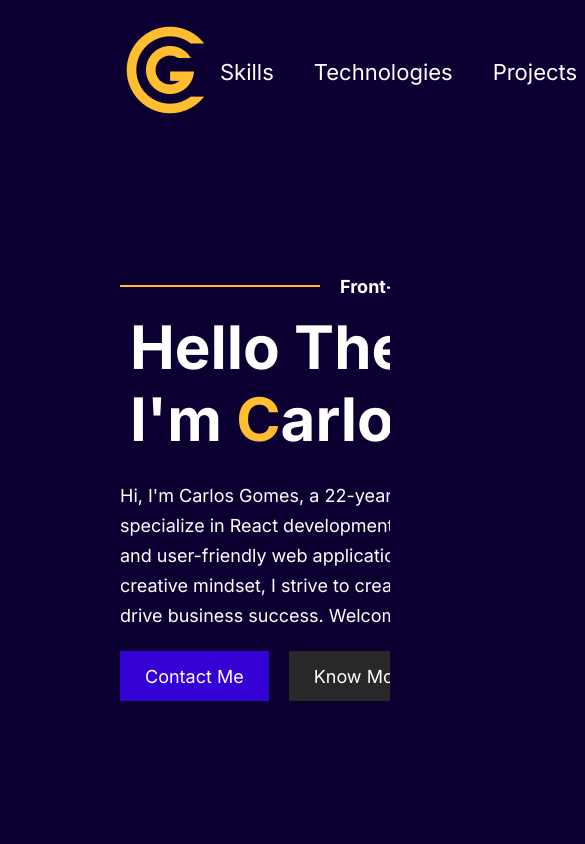
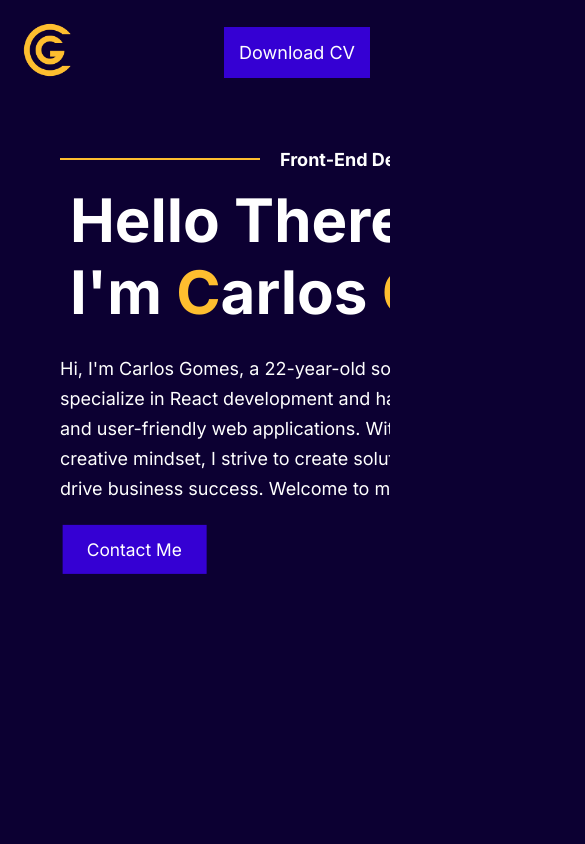
Before and after one commit to CarlosEGCH/Portfolio2023, a React (Vite) app in the folder frontend/: page / in a window 390 px wide. Shown: the top 844 px of the page, 585 px wide, since content can reach past the window. Built offline with nearby package versions, Linux system fonts and the light colour scheme.

Commit message:
Header made responsive

```diff
--- a/frontend/src/App.jsx
+++ b/frontend/src/App.jsx
@@ -14,12 +14,12 @@ export default function App() {
     <div>
       <Header />
       <Hero />
-      <Skills />
-      <Technologies />
-      <Projects />
-      <Education />
-      <Contact />
-      <Footer />
+      {/* <Skills /> */}
+      {/* <Technologies /> */}
+      {/* <Projects /> */}
+      {/* <Education /> */}
+      {/* <Contact /> */}
+      {/* <Footer /> */}
     </div>
   )
 }
--- a/frontend/src/components/layout/Header.css
+++ b/frontend/src/components/layout/Header.css
@@ -16,6 +16,19 @@
 }
 
 .header-wrapper
+.links-container
+a{
+    color: white;
+    text-decoration: none;
+}
+
+.header-wrapper
+.links-container
+a:hover{
+    color: #3500D3;
+}
+
+.header-wrapper
 .download-cv a{
     font-size: 22px;
     background-color: #3500D3;
@@ -23,6 +36,8 @@
     box-shadow: 0px 0px #240090, 0px 0px #190061;
     transition: box-shadow 0.25s ease-out;
     cursor: pointer;
+    color: white;
+    text-decoration: none;
 }
 
 /* Hover Animations */
@@ -59,3 +74,31 @@
 .header-wrapper .download-cv a:hover {
     box-shadow: 4px -4px #240090, 8px -8px #190061;
 }
+
+@media only screen and (max-width: 1100px) {
+
+    .header-wrapper {
+        padding: 20px 20px;
+    }
+
+    .header-wrapper .links-container {
+        display: none;
+    }
+
+    .header-wrapper
+    .logo-container
+    img{
+        width: 60px;
+    }
+
+    .header-wrapper .download-cv a {
+        font-size: 18px;
+        background-color: #3500D3;
+        padding: 15px;
+        box-shadow: 0px 0px #240090, 0px 0px #190061;
+        transition: box-shadow 0.25s ease-out;
+        cursor: pointer;
+        color: white;
+        text-decoration: none;
+    }
+}
--- a/frontend/src/components/layout/Header.jsx
+++ b/frontend/src/components/layout/Header.jsx
@@ -13,21 +13,21 @@ export default function Header() {
 
       <div className="links-container">
         <div>
-          <a className="hover-underline-animation">Skills</a>
+          <a href="#skills" className="hover-underline-animation">Skills</a>
         </div>
         <div>
-          <a className="hover-underline-animation">Technologies</a>
+          <a href="#technologies" className="hover-underline-animation">Technologies</a>
         </div>
         <div>
-          <a className="hover-underline-animation">Projects</a>
+          <a href="#projects" className="hover-underline-animation">Projects</a>
         </div>
         <div>
-          <a className="hover-underline-animation">Education</a>
+          <a href="#education" className="hover-underline-animation">Education</a>
         </div>
       </div>
 
       <div className="download-cv">
-        <a>Download CV</a>
+        <a href="../../assets/cvcarlosgomes.pdf" download>Download CV</a>
       </div>
     </div>
   )
--- a/frontend/src/components/pages/Education.jsx
+++ b/frontend/src/components/pages/Education.jsx
@@ -39,7 +39,7 @@ export default function Education() {
     }
 
   return (
-    <div className='education-wrapper'>
+    <div className='education-wrapper' id="education">
         <div className='title-container'>
             <p className='title'>Education</p>
             <p className='subtitle'>All my formations and courses, which have helped me become an experienced Web Developer.</p>
--- a/frontend/src/components/pages/Hero.css
+++ b/frontend/src/components/pages/Hero.css
@@ -158,3 +158,33 @@ p{
         transform: rotate(360deg);
     }
 }
+
+/* Start of Media Queries */
+
+@media only screen and (max-width: 1300px) {
+    .hero-wrapper {
+        padding: 40px 60px 180px 60px;
+    }
+
+    .hero-wrapper
+    .right
+    img {
+        width: 300px;
+    }
+
+    .hero-wrapper .right .orbit {
+        height: 300px;
+        width: 300px;
+    }
+
+    .hero-wrapper .right .orbit .satellite {
+        height: 30px;
+        width: 30px;
+    }
+}
+
+@media only screen and (max-width: 1100px){
+    .hero-wrapper {
+        padding: 40px 60px 180px 60px;
+    }
+}
--- a/frontend/src/components/pages/Projects.jsx
+++ b/frontend/src/components/pages/Projects.jsx
@@ -10,7 +10,7 @@ import cat from "../../assets/github.png"
 
 export default function Projects() {
   return (
-    <div className='projects-wrapper'>
+    <div className='projects-wrapper' id="projects">
         <div className='main-title'>
             <p className='subtitle'>Check it out</p>
             <p className='title'>Featured Projects</p>
--- a/frontend/src/components/pages/Skills.jsx
+++ b/frontend/src/components/pages/Skills.jsx
@@ -82,7 +82,7 @@ export default function Skills() {
         }
 
   return (
-    <div className="skills-wrapper" ref={ref}>
+    <div className="skills-wrapper" ref={ref} id="skills">
         <div className="left">
             <p className="title">Skills and <br/> Experience</p>
             <p className="subtitle">Junior Front-End Web Developer <span className="detail">|</span> Software Engineer <span className="detail">|</span> <br/>
--- a/frontend/src/components/pages/Technologies.jsx
+++ b/frontend/src/components/pages/Technologies.jsx
@@ -7,7 +7,7 @@ import backendIcon from "../../assets/backend.png";
 
 export default function Technologies() {
   return (
-    <div className='technologies-wrapper'>
+    <div className='technologies-wrapper' id="technologies">
         <p className='main-title'>Technologies</p>
         <div className='cards-container'>
             <div className='card'>
--- a/frontend/src/index.css
+++ b/frontend/src/index.css
@@ -6,6 +6,7 @@ html, body{
   background-color: #0C0032;
   font-family: 'Inter', sans-serif;
   color: white;
+  scroll-behavior: smooth;
 }
 
 body::-webkit-scrollbar {
```
Also changed, not shown: 1 other file (tests, documents, lock files or other folders).
